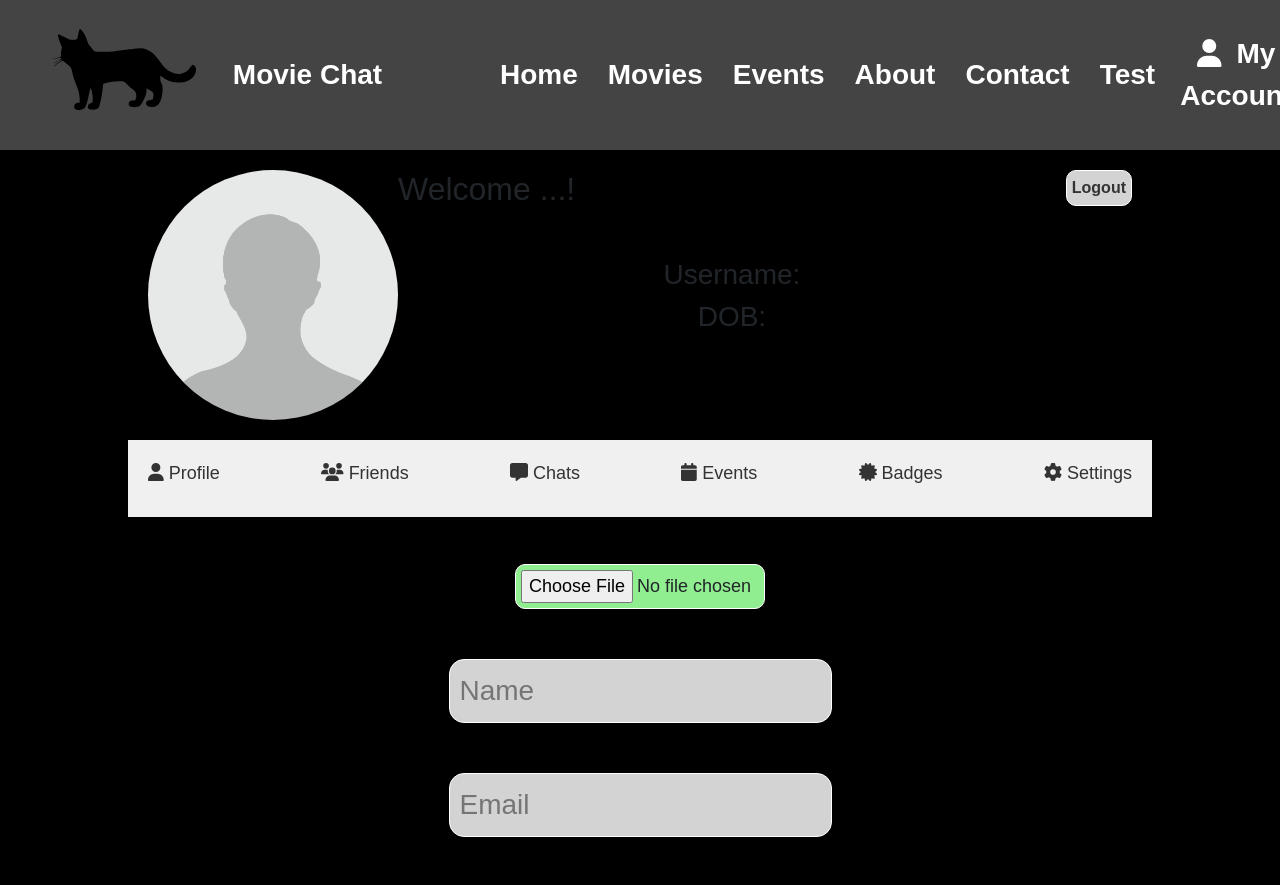
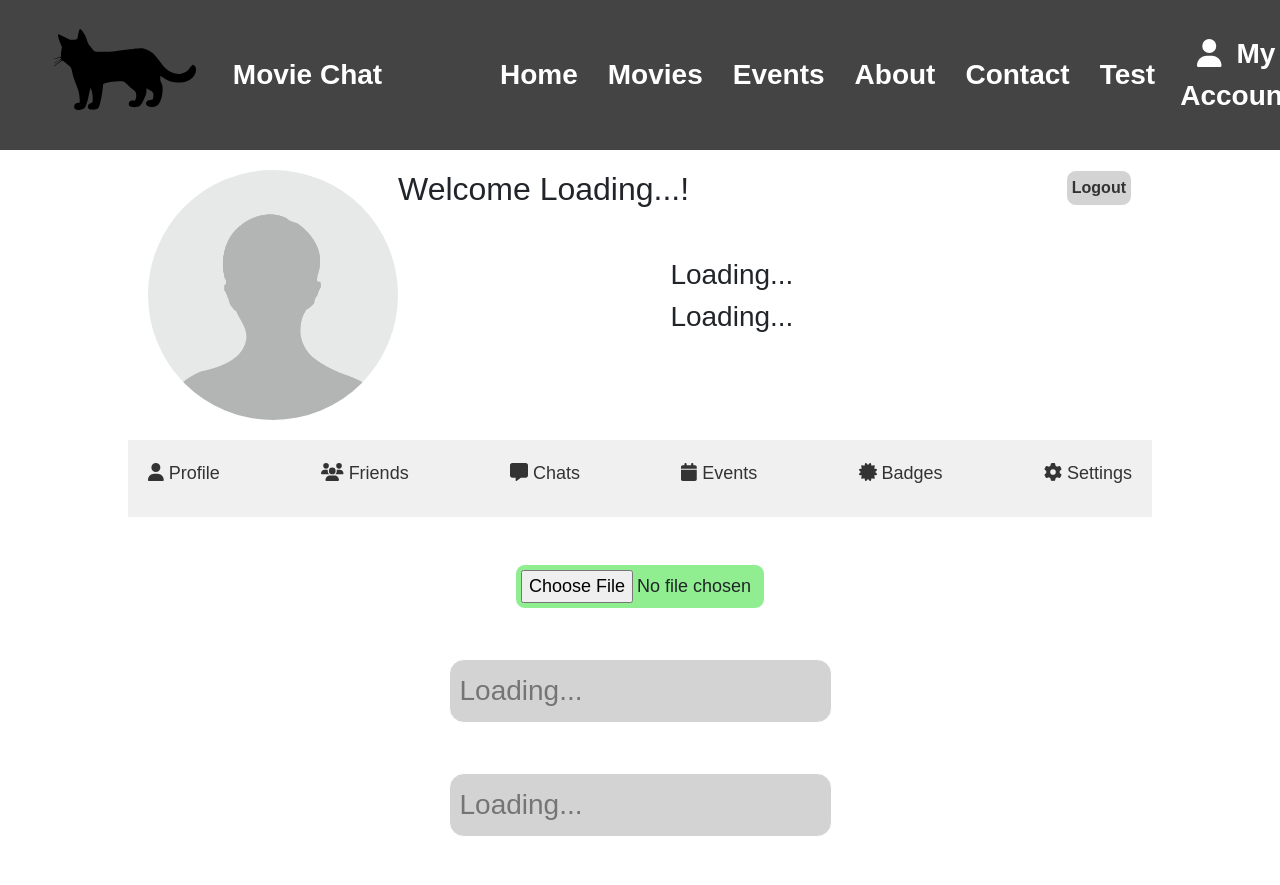
Before and after one commit to apmanager001/movieChat, a React (Vite) app: page /dashboard in a window 1280 px wide. Shown: the top 885 px of the page. Built offline with nearby package versions, Linux system fonts and the light colour scheme; no server answers; the HTML template or start-up script is replaced by a standard one.

Commit message:
updating backend var in frontend

```diff
--- a/src/comps/css/profile.module.css
+++ b/src/comps/css/profile.module.css
@@ -1,3 +1,6 @@
+body {
+    background-color: white;
+}
 .profileContainer {
     display: flex;
     flex-direction: column;
--- a/src/comps/pages/dashboard.jsx
+++ b/src/comps/pages/dashboard.jsx
@@ -1,4 +1,4 @@
-import React, {useState} from 'react'
+import React, {useState, useEffect} from 'react'
 import { FontAwesomeIcon } from '@fortawesome/react-fontawesome';
 import { faGear, faUser, faUsers, faMessage, faCertificate, faCalendar } from '@fortawesome/free-solid-svg-icons';
 import profile from '../assets/profile.jpeg'
@@ -13,64 +13,91 @@ import Badges from './dashboardComps/badges'
 import Settings from './dashboardComps/settings'
 
 const Dashboard = () => {
-    const [selectedLink, setSelectedLink] = useState('profile');
+  const [selectedLink, setSelectedLink] = useState('profile');
+  const [name, setName] = useState("Loading...");
+  const [username, setUsername] = useState("Loading...");
+  const [dob, setDob] = useState("Loading...");
+  const [profileImage, setProfileImage] = useState(null);
+
+  const api = ""
 
   const handleLinkClick = (link) => {
     setSelectedLink(link);
   }
+
+  useEffect(() => {
+    fetch({ api })
+      .then((response) => response.json())
+      .then((data) => {
+        setName(data.name);
+        setDob(date.dob);
+        setUsername(data.username);
+        setProfileImage(data.profileImage)
+      });
+  }, []);
+
+
   return (
-     <>
+    <>
       <Header />
 
       <div className={styles.dashboardContainer}>
         <div className={styles.topMain}>
           <div className={styles.image}>
-            <img src={profile} alt='Profile Image'/>
+            <img
+              src={profileImage ? profileImage : profile}
+              alt="Profile Image"
+            />
           </div>
           <div className={styles.info}>
-            <h2>Welcome ...!</h2>
-              <h3>Username:</h3>
-              <h3>DOB:</h3>
+            <h2>Welcome {name}!</h2>
+            <h3>{username}</h3>
+            <h3>{dob}</h3>
           </div>
           <div className={styles.logout}>
-            <input href=''id={styles.logout} type='submit' value='Logout' />
+            <input href="" id={styles.logout} type="submit" value="Logout" />
           </div>
         </div>
         <div className={styles.navBar}>
-          <a href="#profile"  onClick={() => handleLinkClick('profile')}><FontAwesomeIcon className={styles.icon} icon={faUser} />
+          <a href="#profile" onClick={() => handleLinkClick("profile")}>
+            <FontAwesomeIcon className={styles.icon} icon={faUser} />
             Profile
           </a>
-          <a href="#friends" onClick={() => handleLinkClick('friends')}><FontAwesomeIcon className={styles.icon} icon={faUsers} />
+          <a href="#friends" onClick={() => handleLinkClick("friends")}>
+            <FontAwesomeIcon className={styles.icon} icon={faUsers} />
             Friends
           </a>
-          <a href="#chats" onClick={() => handleLinkClick('chats')}><FontAwesomeIcon className={styles.icon} icon={faMessage} />
+          <a href="#chats" onClick={() => handleLinkClick("chats")}>
+            <FontAwesomeIcon className={styles.icon} icon={faMessage} />
             Chats
           </a>
-          <a href="#events" onClick={() => handleLinkClick('events')}><FontAwesomeIcon className={styles.icon} icon={faCalendar} />
+          <a href="#events" onClick={() => handleLinkClick("events")}>
+            <FontAwesomeIcon className={styles.icon} icon={faCalendar} />
             Events
           </a>
-          <a href="#badges" onClick={() => handleLinkClick('badges')}><FontAwesomeIcon className={styles.icon} icon={faCertificate} />
+          <a href="#badges" onClick={() => handleLinkClick("badges")}>
+            <FontAwesomeIcon className={styles.icon} icon={faCertificate} />
             Badges
           </a>
-          <a href="#settings" onClick={() => handleLinkClick('settings')}><FontAwesomeIcon className={styles.icon} icon={faGear} />
+          <a href="#settings" onClick={() => handleLinkClick("settings")}>
+            <FontAwesomeIcon className={styles.icon} icon={faGear} />
             Settings
           </a>
         </div>
 
         <div className={styles.mainContent}>
-          {selectedLink === 'profile' && <Profile />}
-          {selectedLink === 'friends' && <Friends />}
-          {selectedLink === 'settings' && <Settings />}
-          {selectedLink === 'chats' && <Chats />}
-          {selectedLink === 'events' && <Events />}
-          {selectedLink === 'badges' && <Badges />}
+          {selectedLink === "profile" && <Profile />}
+          {selectedLink === "friends" && <Friends />}
+          {selectedLink === "settings" && <Settings />}
+          {selectedLink === "chats" && <Chats />}
+          {selectedLink === "events" && <Events />}
+          {selectedLink === "badges" && <Badges />}
         </div>
       </div>
 
       <Footer />
     </>
-
-  )
+  );
 }
 
 export default Dashboard
--- a/src/comps/pages/dashboardComps/friends.jsx
+++ b/src/comps/pages/dashboardComps/friends.jsx
@@ -2,6 +2,10 @@ import React from 'react'
 import styles from '../../css/friends.module.css'
 
 const Friends = () => {
+
+
+
+
   return (
     <div className={styles.friendsContainer}>
         <div className={styles.title}>
--- a/src/comps/pages/dashboardComps/profile.jsx
+++ b/src/comps/pages/dashboardComps/profile.jsx
@@ -1,14 +1,35 @@
-import React, {useState} from 'react'
+import React, {useState, useEffect} from 'react'
 import profile from '../../assets/profile.jpeg'
 import styles from '../../css/profile.module.css'
 
 const Profile = () => {
     const [selectedFile, setSelectedFile] = useState(null);
+    const [name, setName] = useState("Loading...");
+    const [email, setEmail] = useState("Loading...");
+    const [username, setUsername] = useState("Loading...");
+
+    const api = ""
 
   const handleFileChange = (event) => {
     const file = event.target.files[0];
     setSelectedFile(file);
   };
+
+
+
+
+    useEffect(() => {
+    fetch({api})
+        .then((response) => response.json())
+        .then((data) => {
+            setName(data.name);
+            setEmail(date.email);
+            setUsername(data.username);
+        });
+    }, []);
+
+
+
 return (
     <div className={styles.profileContainer}>
         <div className={`${styles.profile} ${styles.input}`}>
@@ -21,15 +42,15 @@ return (
             />
         </div>
         <div className={`${styles.name} ${styles.input}`}>
-            <input type='text' id={styles.name} placeholder='Name' />
+            <input type='text' id={styles.name} placeholder={name} />
 
         </div>
         <div className={`${styles.email} ${styles.input}`}>
-            <input type='text' id={styles.email} placeholder='Email' />
+            <input type='text' id={styles.email} placeholder={email} />
 
         </div>
         <div className={`${styles.username} ${styles.input}`}>
-            <input type='text' id={styles.username} placeholder='Username' />
+            <input type='text' id={styles.username} placeholder={username} />
 
         </div>
         <div className={`${styles.password} ${styles.input}`}>
--- a/src/comps/pages/dashboardComps/settings.jsx
+++ b/src/comps/pages/dashboardComps/settings.jsx
@@ -1,17 +1,32 @@
-import React from 'react'
+import React, {useState, useEffect} from 'react'
 import styles from '../../css/settings.module.css'
 
 const Settings = () => {
+  const [memberSince, setMemberSince] = useState("Loading...");
+  const [dob, setDob] = useState("Loading...");
+
+  const api = ""
+
+  useEffect(() => {
+    fetch({ api })
+      .then((response) => response.json())
+      .then((data) => {
+        setMemberSince(data.memberSince);
+        setDob(data.dob)
+      });
+  }, []);
+
+
   return (
     <div className={styles.settingsContainer}>
       <div className={styles.title}>
         Settings
       </div>
       <div className={styles.membership}>
-        You have been a member since ...
+        You have been a member since {memberSince}
       </div>
       <div className={styles.dob}>
-        Your date of Birth is ...
+        Your date of Birth is {dob}
       </div>
       <div className={styles.delete} >
         Delete my account
```
